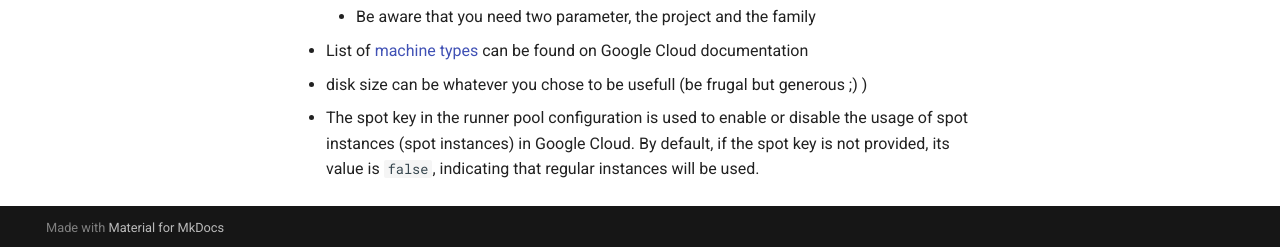
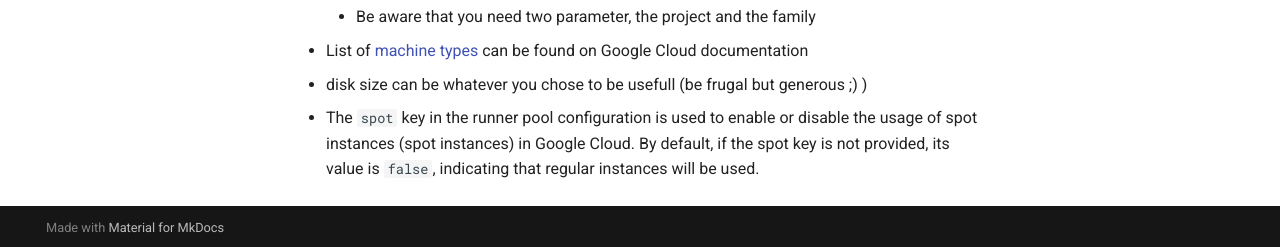
Before and after one commit to scality/runner-manager, an MkDocs documentation site: the page built from docs/setup/clouds/gcloud.md, in a window 1280 px wide and 900 px high, scrolled down 1501 px. Shown: the part 650-897 px from the top of the window. Built offline with MkDocs 1.6.1 and Material for MkDocs 9.7.7, drawn with Linux system fonts in a browser that asks for light colours; comment, search, counter and statistics services are not loaded.

```diff
--- a/docs/setup/clouds/gcloud.md
+++ b/docs/setup/clouds/gcloud.md
@@ -83,7 +83,7 @@ runner_pool:
     * Be aware that you need two parameter, the project and the family
 * List of [machine types] can be found on Google Cloud documentation
 * disk size can be whatever you chose to be usefull (be frugal but generous ;) )
-* The spot key in the runner pool configuration is used to enable or disable the
+* The `spot` key in the runner pool configuration is used to enable or disable the
 usage of spot instances (spot instances) in Google Cloud. By default, if
 the spot key is not provided, its value is `false`, indicating that regular
 instances will be used.
```
